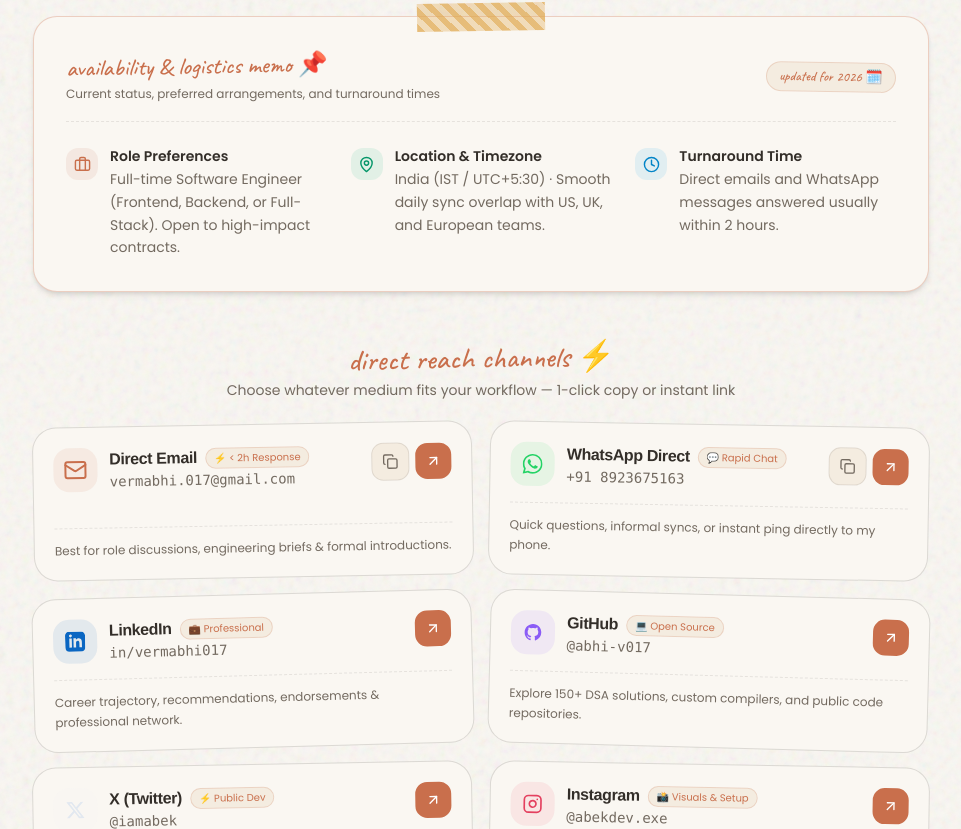
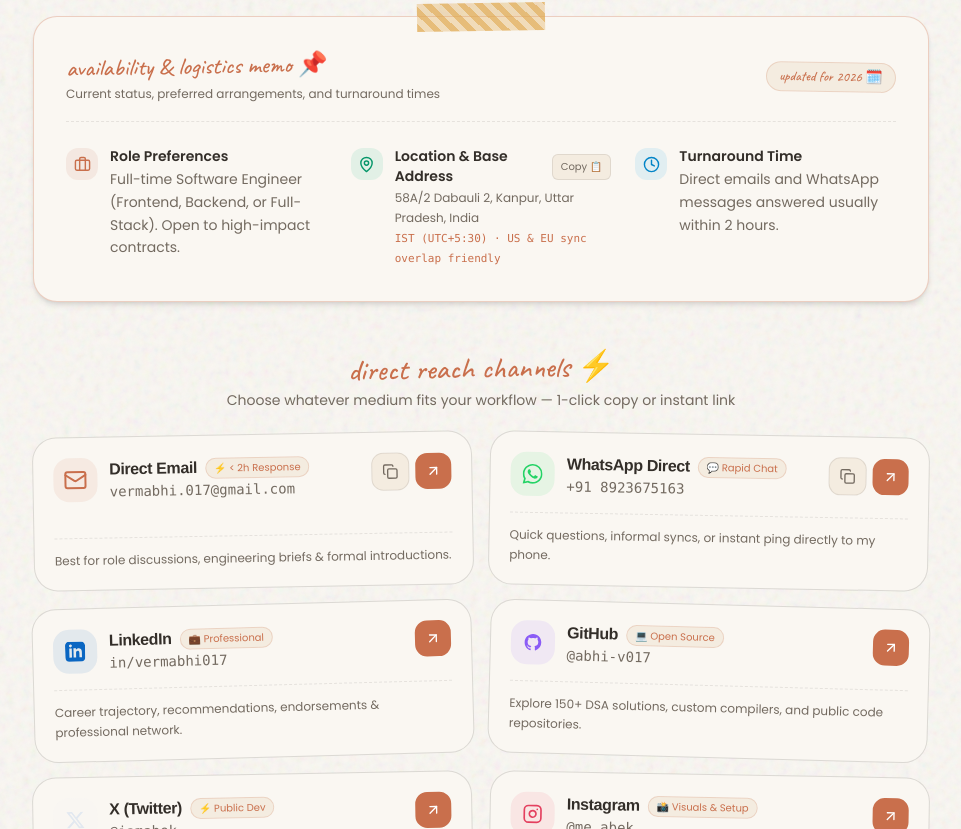
Before and after one commit to abhi-v017/abhiverma, a Next.js app: page /contact in a window 1280 px wide. Shown: the part 491-1320 px from the top of the page, without its empty margins (159-1120 px from the left). Built offline with nearby package versions, Linux system fonts and the light colour scheme; a web font is replaced by a local one.

Commit message:
address and contact update

```diff
--- a/src/app/contact/page.tsx
+++ b/src/app/contact/page.tsx
@@ -54,16 +54,20 @@ const WhatsAppIcon = () => (
 export default function ContactPage() {
   const [isCopiedEmail, setIsCopiedEmail] = useState(false);
   const [isCopiedPhone, setIsCopiedPhone] = useState(false);
+  const [isCopiedAddress, setIsCopiedAddress] = useState(false);
 
   // Copy helpers
-  const handleCopy = (text: string, type: "email" | "phone") => {
+  const handleCopy = (text: string, type: "email" | "phone" | "address") => {
     navigator.clipboard.writeText(text);
     if (type === "email") {
       setIsCopiedEmail(true);
       setTimeout(() => setIsCopiedEmail(false), 2200);
-    } else {
+    } else if (type === "phone") {
       setIsCopiedPhone(true);
       setTimeout(() => setIsCopiedPhone(false), 2200);
+    } else if (type === "address") {
+      setIsCopiedAddress(true);
+      setTimeout(() => setIsCopiedAddress(false), 2200);
     }
   };
 
@@ -127,8 +131,8 @@ export default function ContactPage() {
     },
     {
       name: "Instagram",
-      handle: "@abekdev.exe",
-      url: "https://www.instagram.com/abekdev.exe/",
+      handle: "@me.abek",
+      url: "https://www.instagram.com/me.abek/",
       icon: InstagramIcon,
       accent: "#E4405F",
       badge: "📸 Visuals & Setup",
@@ -199,10 +203,22 @@ export default function ContactPage() {
               <div className="w-8 h-8 rounded-xl bg-emerald-500/10 text-emerald-600 dark:text-emerald-400 flex items-center justify-center shrink-0 mt-0.5 shadow-xs">
                 <MapPin size={17} />
               </div>
-              <div>
-                <span className="font-bold block text-ink dark:text-white mb-0.5">Location & Timezone</span>
-                <span className="text-ink-soft dark:text-neutral-300 leading-relaxed">
-                  India (IST / UTC+5:30) · Smooth daily sync overlap with US, UK, and European teams.
+              <div className="flex-1 min-w-0">
+                <div className="flex items-center justify-between gap-2">
+                  <span className="font-bold block text-ink dark:text-white mb-0.5">Location & Base Address</span>
+                  <button
+                    onClick={() => handleCopy("58A/2 Dabauli 2, Kanpur, Uttar Pradesh, India", "address")}
+                    title="Copy address to clipboard"
+                    className="text-[10px] font-sans px-2 py-0.5 rounded-md bg-paper dark:bg-[#2A2622] text-ink-soft dark:text-neutral-300 hover:text-terra dark:hover:text-coral border border-ink/10 dark:border-white/10 transition-colors cursor-pointer shrink-0"
+                  >
+                    {isCopiedAddress ? "Copied! ✓" : "Copy 📋"}
+                  </button>
+                </div>
+                <span className="text-ink-soft dark:text-neutral-300 leading-relaxed block text-xs">
+                  58A/2 Dabauli 2, Kanpur, Uttar Pradesh, India
+                </span>
+                <span className="text-[11px] font-mono text-terra dark:text-coral block mt-0.5">
+                  IST (UTC+5:30) · US & EU sync overlap friendly
                 </span>
               </div>
             </div>
--- a/src/components/About.tsx
+++ b/src/components/About.tsx
@@ -33,7 +33,7 @@ export const About = () => {
                 With a strong foundation in Data Structures, Algorithms, and System Design, I've independently designed, built, and deployed production-grade applications. Whether it's integrating real-time WebSockets, designing REST APIs, or exploring the latest AI tools, I'm always looking for the most efficient way to solve real-world problems.
               </p>
             </div>
-            <a href="https://linkedin.com" target="_blank" rel="noopener noreferrer" className="btn ghost mt-8">Connect on LinkedIn</a>
+            <a href="https://linkedin.com/in/vermabhi017" target="_blank" rel="noopener noreferrer" className="btn ghost mt-8">Connect on LinkedIn</a>
           </div>
 
         </div>
--- a/src/components/Footer.tsx
+++ b/src/components/Footer.tsx
@@ -57,8 +57,8 @@ const EmailIcon = () => (
 const SOCIAL_HANDLES: SocialHandle[] = [
   {
     name: "Instagram",
-    handle: "@abekdev.exe",
-    url: "https://www.instagram.com/abekdev.exe/",
+    handle: "@me.abek",
+    url: "https://www.instagram.com/me.abek/",
     icon: InstagramIcon,
     color: "#E4405F",
     tilt: "rotate-[-1.5deg]"
@@ -184,7 +184,7 @@ export const Footer = ({ showSocials = true }: { showSocials?: boolean }) => {
             Code with Purpose
           </div>
           <div className="text-xs sm:text-sm">
-            &copy; {new Date().getFullYear()} Abhishek Verma. All rights reserved.
+            &copy; {new Date().getFullYear()} Abhishek Verma. All rights reserved. &middot; Kanpur, Uttar Pradesh, India
           </div>
         </div>
       </div>
```
